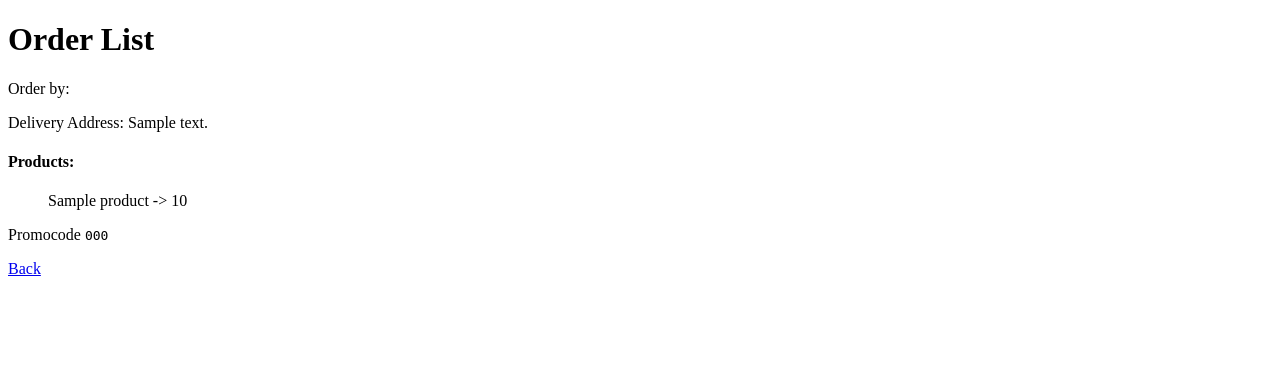
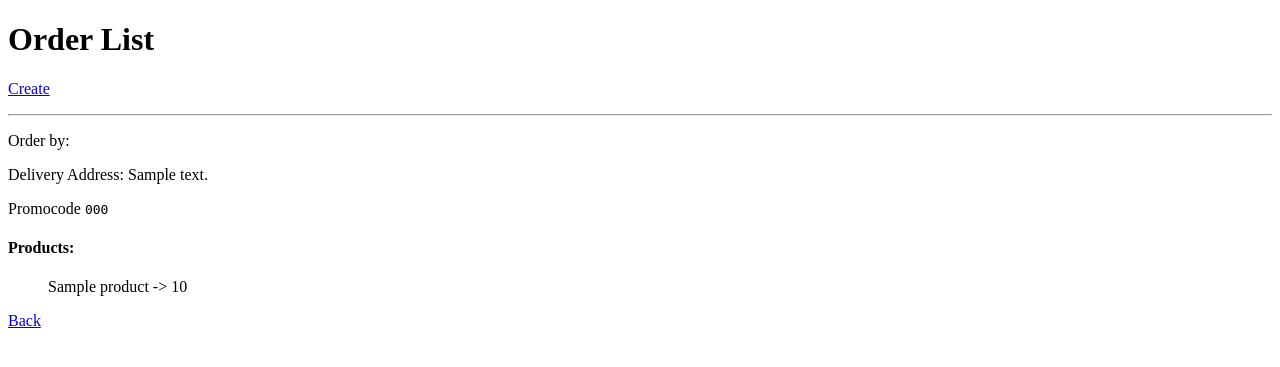
Before and after one commit to Neydorfin/first-django-project, a Django app: template myPage/shopapp/templates/shopapp/order-list.html in a window 1280 px wide. Shown: the top 367 px of the page. Run offline with Django 3.2, Linux system fonts and the light colour scheme; the template is opened without the code that fills it: most values are stand-ins (such as "Sample title", 1, 10 or a date in 2020).

Commit message:
urls updated

```diff
--- a/myPage/shopapp/templates/shopapp/index.html
+++ b/myPage/shopapp/templates/shopapp/index.html
@@ -10,8 +10,8 @@ Index title
 <div>
     <h2>Links: </h2>
     <ul>
-        <li><a href="/shop/products">Products</a></li>
-        <li><a href="/shop/orders">Orders</a></li>
+        <li><a href={% url "shopapp:products" %} >Products</a></li>
+        <li><a href={% url "shopapp:orders" %}  >Orders</a></li>
     </ul>
 </div>
 
--- a/myPage/shopapp/templates/shopapp/order-list.html
+++ b/myPage/shopapp/templates/shopapp/order-list.html
@@ -6,18 +6,22 @@ Order List
 
 {% block body %}
 <h1>Order List</h1>
+<p>
+    <a href={% url "shopapp:create_order" %} >Create</a>
+</p>
 {% if orders %}
 <div>
     {% for order in orders %}
+        <hr>
         <p>Order by: {% firstof order.user.username order.user.firstname %}</p>
         <p>Delivery Address: {{order.delivery_address}}</p>
+        <p>Promocode <code>{{order.promocode}}</code></p>
         <h4>Products: </h4>
         <ul style="list-style: none;">
             {% for product in order.products.all %}
                 <li>{{product.name}} -> {{product.price}}</li>
             {% endfor %}
         </ul>
-        <p>Promocode <code>{{order.promocode}}</code></p>
     {% endfor %}
 
 
@@ -26,6 +30,6 @@ Order List
 <h2>No order yet</h2>
 {% endif %}
 
-<a href="/shop">Back</a>
+<a href={% url "shopapp:index" %} >Back</a>
 
 {% endblock body %}
--- a/myPage/shopapp/templates/shopapp/product-list.html
+++ b/myPage/shopapp/templates/shopapp/product-list.html
@@ -6,6 +6,9 @@ Product List
 
 {% block body %}
 <h1>Product List</h1>
+<div>
+    <a href={% url "shopapp:create_product" %} >Create</a>
+</div>
 <div>
     {% if products %}
         {% for product in products %}
@@ -24,6 +27,6 @@ Product List
     {% endif %}
 </div>
 
-<a href="/shop">Back</a>
+<a href={% url "shopapp:index" %} >Back</a>
 
 {% endblock body %}
--- a/myPage/shopapp/urls.py
+++ b/myPage/shopapp/urls.py
@@ -1,5 +1,5 @@
 from django.urls import path
-from .views import shop_index, product_page, order_page, upload_file
+from .views import create_product, shop_index, product_page, order_page, upload_file, create_order
 
 app_name = "shopapp"
 urlpatterns = [
@@ -7,4 +7,6 @@ urlpatterns = [
     path("products", product_page, name="products"),
     path("orders", order_page, name="orders"),
     path("upload", upload_file, name="upload"),
+    path("products/create", create_product, name="create_product"),
+    path("orders/create", create_order, name="create_order"),
 ]
```
